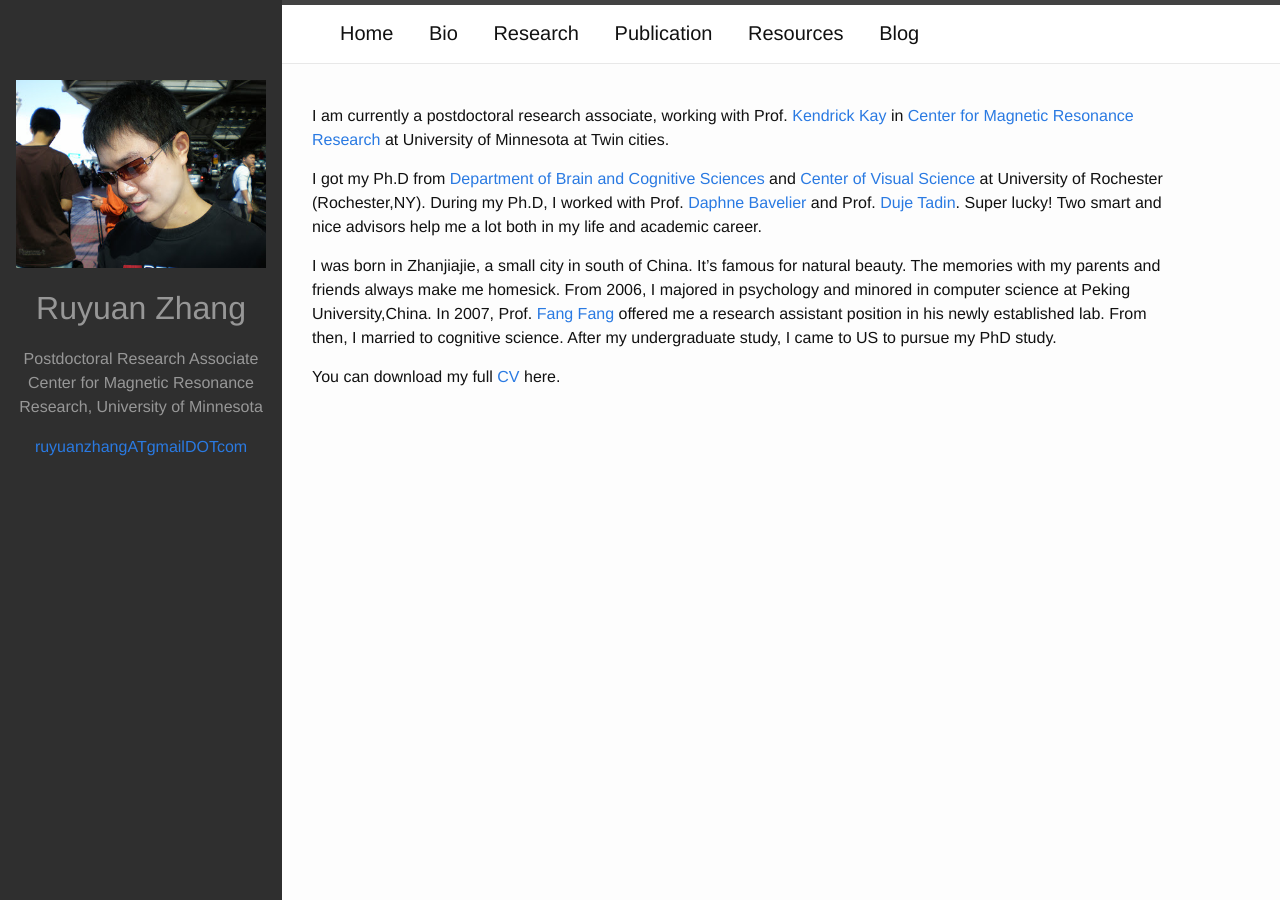
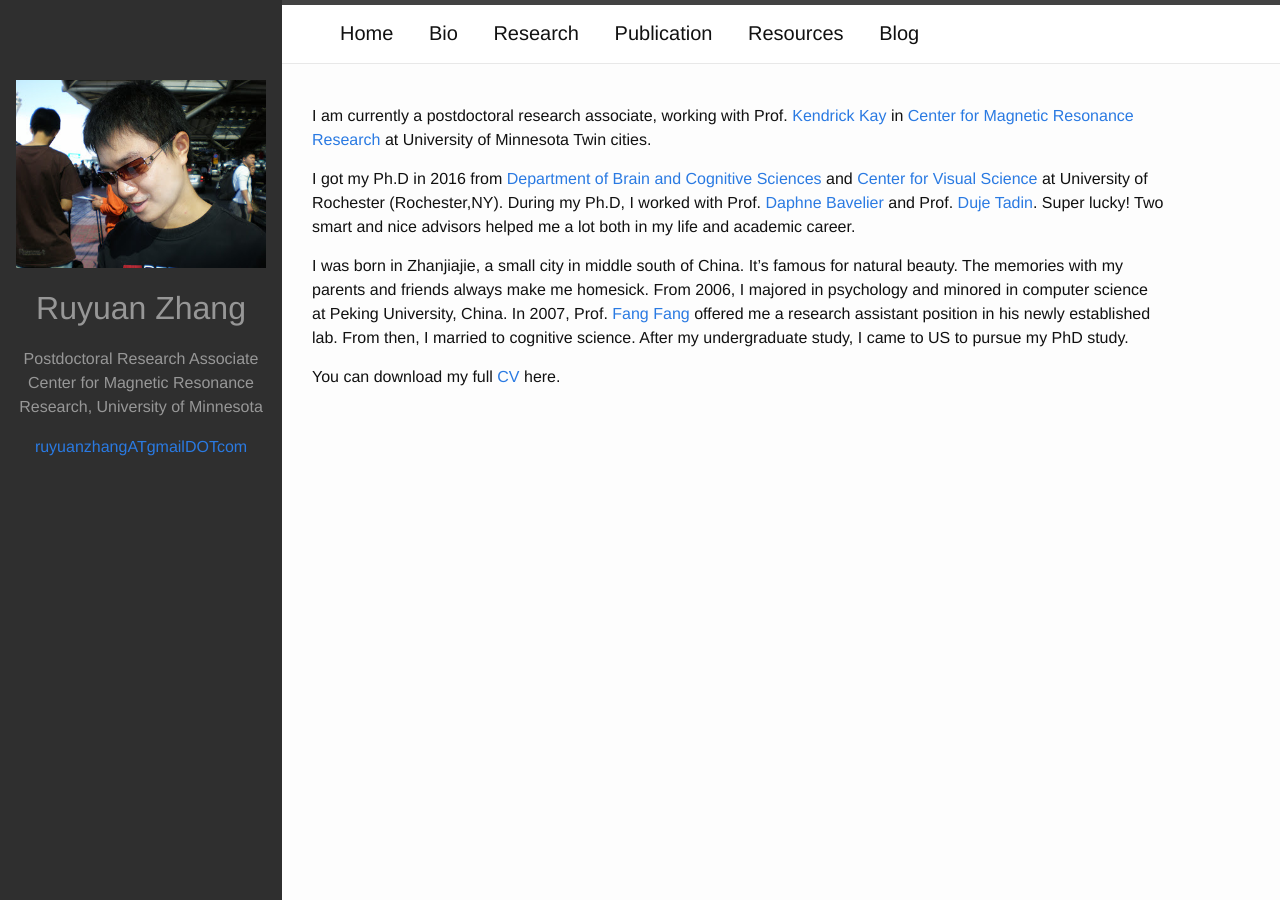
Before and after one commit to ruyuanzhang/ruyuanzhang.github.io, a Jekyll site: the page built from Bio.md, in a window 1280 px wide. Built offline with Jekyll 4.4.1, drawn with Linux system fonts in a browser that asks for light colours.

Commit message:
revised bio grammar

```diff
--- a/Bio.md
+++ b/Bio.md
@@ -5,18 +5,18 @@
 permalink: /Bio
 ---
 
-I am currently a postdoctoral research associate, working with Prof. [Kendrick Kay][Kay] in [Center for Magnetic Resonance Research][CMRR] at University of Minnesota at Twin cities.
+I am currently a postdoctoral research associate, working with Prof. [Kendrick Kay][Kay] in [Center for Magnetic Resonance Research][CMRR] at University of Minnesota Twin cities.
 
 
-I got my Ph.D from [Department of Brain and Cognitive Sciences][BCS] and [Center of Visual Science][CVS] at  University of Rochester (Rochester,NY). During my Ph.D, I worked with Prof. [Daphne Bavelier] [Bavelier] and Prof. [Duje Tadin][Tadin]. Super lucky! Two smart and nice advisors help me a lot both in my life and academic career.
+I got my Ph.D in 2016 from [Department of Brain and Cognitive Sciences][BCS] and [Center for Visual Science][CVS] at  University of Rochester (Rochester,NY). During my Ph.D, I worked with Prof. [Daphne Bavelier] [Bavelier] and Prof. [Duje Tadin][Tadin]. Super lucky! Two smart and nice advisors helped me a lot both in my life and academic career.
 
 
-I was born in Zhanjiajie, a small city in south of China. It's famous for natural beauty. The memories with my parents and friends always make me homesick. From 2006, I majored in psychology and minored in computer science at Peking University,China.  In 2007, Prof. [Fang Fang][Fang] offered me a research assistant position in his newly established lab. From then, I married to cognitive science. After my undergraduate study, I came to US to pursue my PhD study.
+I was born in Zhanjiajie, a small city in middle south of China. It's famous for natural beauty. The memories with my parents and friends always make me homesick. From 2006, I majored in psychology and minored in computer science at Peking University, China.  In 2007, Prof. [Fang Fang][Fang] offered me a research assistant position in his newly established lab. From then, I married to cognitive science. After my undergraduate study, I came to US to pursue my PhD study.
 
 
 You can download my full [CV][C-V] here.
 
-[C-V]: https://github.com/ruyuanzhang/ruyuanzhang.github.io/blob/master/files/CV-RuyuanZhang.pdf
+[C-V]: https://ruyuanzhang.github.io/files/CV-RuyuanZhang.pdf
 [Kay]: http://cvnlab.net/home.shtml
 [CMRR]:https://www.cmrr.umn.edu/
 [BCS]:https://www.bcs.rochester.edu/
```
Also changed, not shown: _posts/2016-03-17-NewWebsite.md (+1 -1 lines).
